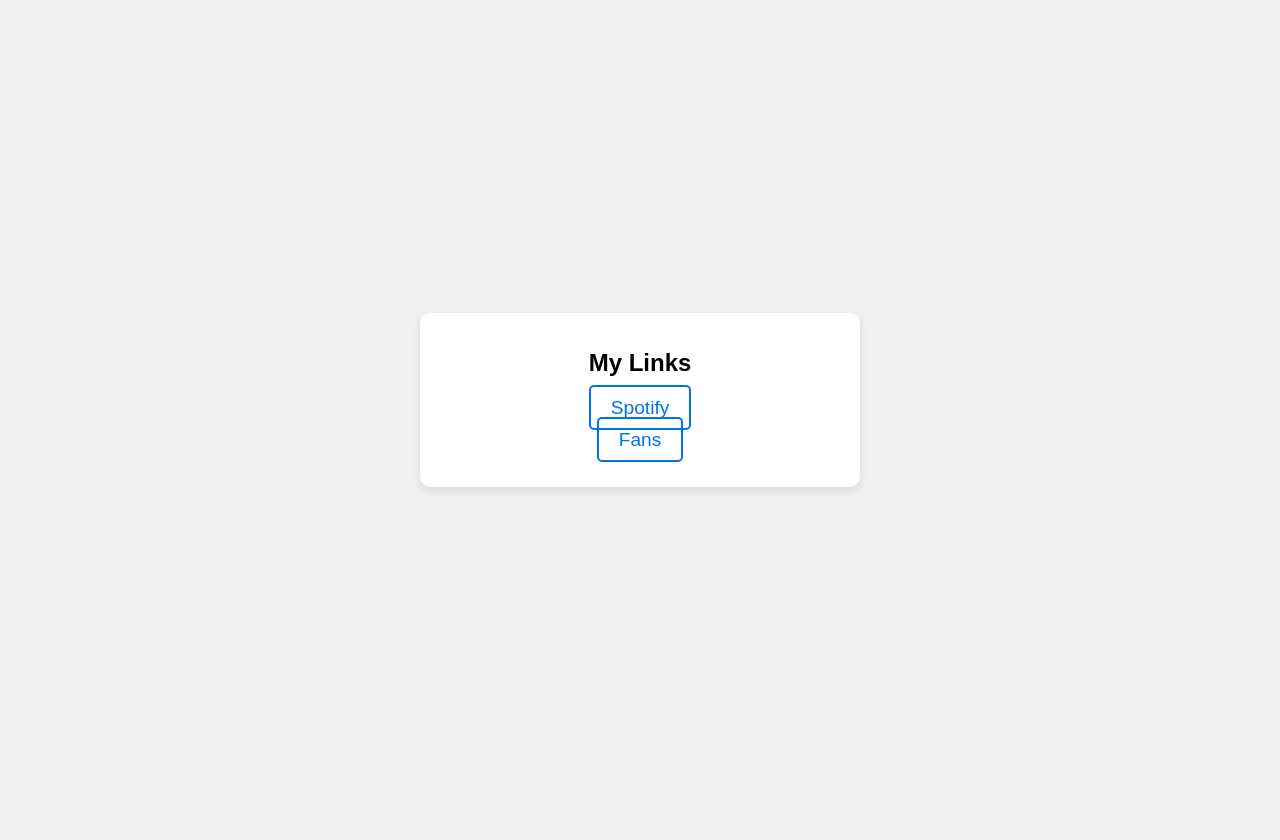
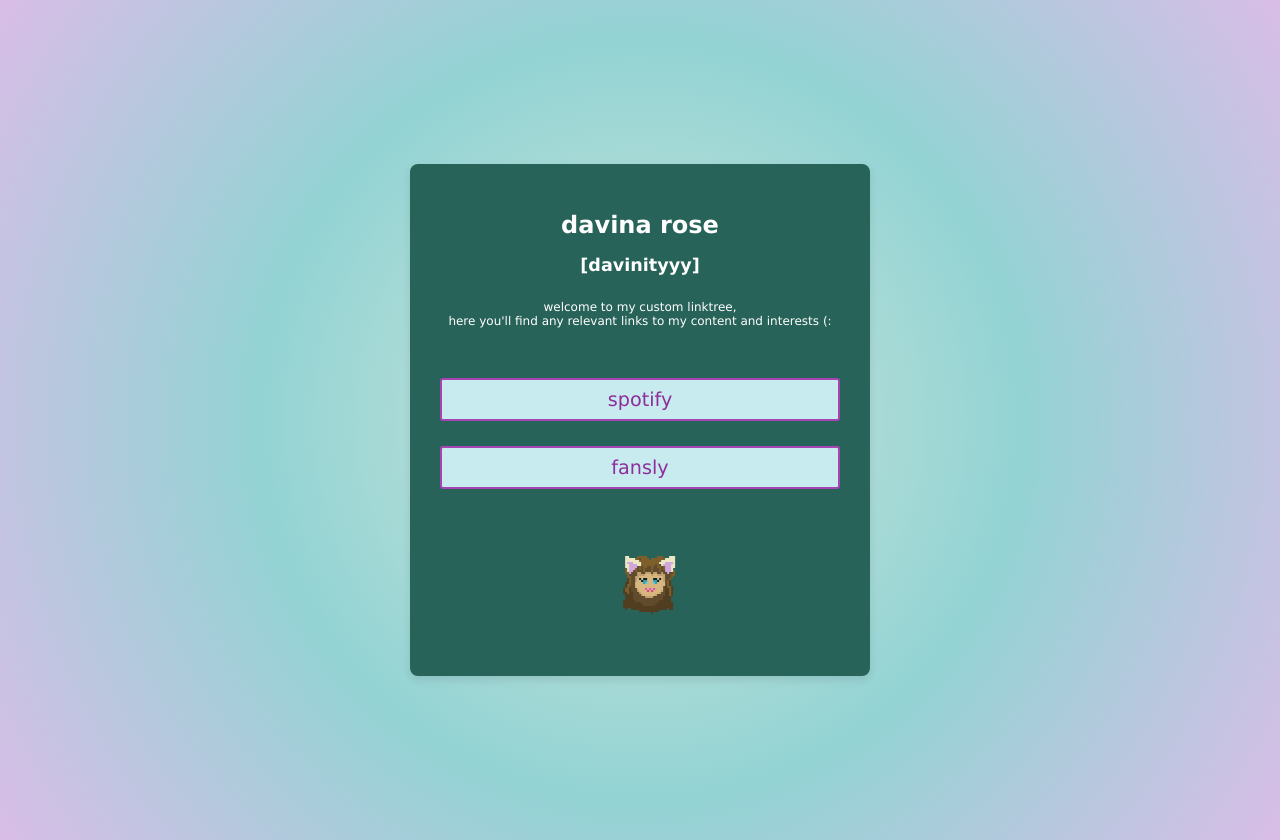
Before and after one commit to davinityyy/custom_linktree, a plain HTML site: page index.html in a window 1280 px wide. Before the commit the page ends 800 px from the top, so only its background shows below. Drawn offline with Linux system fonts and the light colour scheme.

Commit message:
Styled the link container and improved sub-button animations, added bouncing sprite

```diff
--- a/index.html
+++ b/index.html
@@ -3,17 +3,32 @@
 <head>
     <meta charset="UTF-8">
     <meta name="viewport" content="width=device-width, initial-scale=1.0">
-    <title>My Custom Links</title>
+    <title>yo what's good
+    </title>
     <link rel="stylesheet" href="styles.css">
 </head>
 <body>
     <div class="link-container">
-        <h1>My Links</h1>
+        <h1>davina rose</h1>
+        <h2>[davinityyy]</h2>
+        <h3>welcome to my custom linktree, <br> here you'll find any relevant links to my content and interests (:</h3>
         <ul>
-            <li><a href="https://spotify.com" target="_blank" rel="noopener noreferrer">Spotify</a></li>
-            <li><a href="https://fans.com" target="_blank" rel="noopener noreferrer">Fans</a></li>
+            <li class="spotify-container">
+                <a href="https://open.spotify.com/user/1240349387" target="_blank" rel="noopener noreferrer">spotify</a>
+                <div class="sub-buttons">
+                    <a href="https://open.spotify.com/playlist/31s3YxiukLzeiOcrVQEaYD?si=3dfV-Jw_RMOv3eejBbek6A" target="_blank" rel="noopener noreferrer">drum n bassSTEP</a>
+                    <a href="https://open.spotify.com/playlist/2eoayKyhSrRZQyIej5VTGg?si=UtxGCZ43TlGWRzInVkWG4w" target="_blank" rel="noopener noreferrer">anime OSTs</a>
+                    <a href="https://open.spotify.com/playlist/5QnuLZIuRpW2PFWmYLwBQX?si=G_yzpinnRCqAcrVgWb_44w" target="_blank" rel="noopener noreferrer">untz</a>
+                    <a href="https://open.spotify.com/playlist/43f4u4mhx2gLzkolJTdSjT?si=dAp_stGmTAOA9IMeO23cTA" target="_blank" rel="noopener noreferrer">ez katka</a>
+                </div>
+            </li>
+            <li><a href="https://fansly.com/davinityyy" target="_blank" rel="noopener noreferrer">fansly</a></li>
             <!-- Add more links as needed -->
         </ul>
+        <br><br>
+        <img src="assets/davinity.png" alt="Your Sprite Description" class="sprite" />
     </div>
 </body>
+
+
 </html>
--- a/styles.css
+++ b/styles.css
@@ -1,63 +1,182 @@
 body {
-    font-family: 'Arial', sans-serif;
-    background-color: #f0f0f0;
+    font-family: 'Verdana', sans-serif;
+    background: rgb(203,230,218);
+    background: radial-gradient(circle, rgba(203,230,218,1) 0%, rgba(147,211,212,1) 50%, rgba(217,189,231,1) 100%);
     display: flex;
     justify-content: center;
     align-items: center;
-    height: 100vh;
+    flex-direction: column; /* Allow vertical stacking */
+    min-height: 100vh;     /* Ensure it fills the viewport */
     margin: 0;
+    padding: 20px;         /* Add some padding for breathing room */
 }
 
 .link-container {
     text-align: center;
-    background-color: #fff;
-    padding: 20px;
-    border-radius: 10px;
+    background-color: #276359;
+    color: #fff;
+    padding: 30px;         /* Increase padding for more space */
+    border-radius: 8px;
     box-shadow: 0 4px 8px rgba(0, 0, 0, 0.1);
     width: 100%;
     max-width: 400px;
+    height: auto;         /* Allow height to adjust based on content */
     margin: auto;
 }
 
 h1 {
     font-size: 1.5rem;
-    margin-bottom: 20px;
+}
+
+h2 {
+    font-size: 1.1rem;
+    margin-bottom: 25px;
+}
+
+h3 {
+    font-size: .75rem;
+    margin-bottom: 50px;
+    font-weight: 100;
 }
 
 ul {
     list-style-type: none;
     padding: 0;
+    margin: 0;
 }
 
 li {
-    margin: 10px 0;
+    margin: 15px 0;
+    position: relative;
 }
 
+/* Main button styles */
 a {
+    display: block;
     text-decoration: none;
     font-size: 1.2rem;
-    color: #0073e6;
-    border: 2px solid #0073e6;
-    padding: 10px 20px;
-    border-radius: 5px;
-    transition: background-color 0.3s, color 0.3s;
+    color: #8e2d9b;
+    background-color: #c7ebee;
+    border: 2px solid #a744b4;
+    padding: 8px 15px;
+    border-radius: 3px;
+    transition: background-color 0.15s, color 0.2s;
 }
 
 a:hover {
-    background-color: #0073e6;
+    background-color: #5d9197;
     color: white;
 }
 
+/* Main container styles */
+.spotify-container {
+    position: relative; /* So the sub-buttons are positioned relative to this container */
+    overflow: hidden; /* Ensure content doesn't overflow */
+}
+
+/* Sub-buttons - Initially hidden */
+.sub-buttons {
+    display: grid; /* Keep as grid for layout */
+    margin-top: 10px; /* Space between the main button and sub-buttons */
+    grid-template-columns: repeat(2, 1fr); /* Arrange in two columns */
+    gap: 7px; /* Space between the buttons */
+    opacity: 0; /* Start as invisible */
+    max-height: 0; /* Start with a height of 0 for smooth expansion */
+    transition: opacity 0.3s ease, max-height 0.3s ease; /* Smooth transition for opacity and height */
+    visibility: hidden; /* Initially hidden */
+}
+
+/* Set font size for links within sub-buttons */
+.sub-buttons a {
+    font-style: italic;
+    font-size: 0.9rem; /* Set font size for sub-buttons */
+}
+
+/* Show sub-buttons on hover */
+.spotify-container:hover .sub-buttons {
+    opacity: 1; /* Make visible */
+    max-height: 200px; /* Change to desired maximum height */
+    visibility: visible; /* Ensure it's visible */
+}
+
+/* Hide sub-buttons when not hovered */
+.spotify-container:not(:hover) .sub-buttons {
+    opacity: 0; /* Fade out */
+    max-height: 0; /* Collapse to no height */
+    visibility: hidden; /* Hide after fading out */
+}
+
+/* Keyframe animation for sliding down */
+@keyframes slideDown {
+    from {
+        max-height: 0; /* Start with no height */
+        opacity: 0; /* Start invisible */
+    }
+    to {
+        max-height: 200px; /* Adjust to your desired maximum height */
+        opacity: 1; /* Fully visible */
+    }
+}
+
+/* Keyframe animation for sliding up */
+@keyframes slideUp {
+    from {
+        max-height: 200px; /* Starting from the expanded height */
+        opacity: 1; /* Start fully visible */
+    }
+    to {
+        max-height: 0; /* Collapse to no height */
+        opacity: 0; /* Fade out */
+        visibility: hidden; /* Hide after fading out */
+    }
+}
+
+/* Change Spotify link text on hover */
+.spotify-container:hover > a::before {
+    content: "see entire library - ";
+}
+
+
+/* Responsive styles */
 @media (max-width: 768px) {
     a {
         font-size: 1rem;
-        padding: 8px 16px;
+        padding: 10px 20px;
     }
 }
 
 @media (max-width: 480px) {
     a {
         font-size: 0.9rem;
-        padding: 6px 12px;
+        padding: 8px 16px;
     }
 }
+
+@keyframes bounce {
+    0% {
+        transform: translateY(0) translateX(0); /* Starting position (center) */
+    }
+    20% {
+        transform: translateY(-15px) translateX(-15px); /* Move up and to the left */
+    }
+    40% {
+        transform: translateY(0) translateX(-25px); /* Land on the left */
+    }
+    60% {
+        transform: translateY(-15px) translateX(15px); /* Move up and to the right */
+    }
+    80% {
+        transform: translateY(0) translateX(25px); /* Land on the right */
+    }
+    100% {
+        transform: translateY(0) translateX(0); /* Return to the center */
+    }
+}
+
+.sprite {
+    display: block;
+    margin: 20px auto; /* Center the sprite and add margin */
+    width: 64px; /* Set width to match actual size */
+    height: 64px; /* Set height to match actual size */
+    animation: bounce 2s infinite; /* Apply the bounce animation */
+}
```
Also changed, not shown: assets/davinity.png (added).
